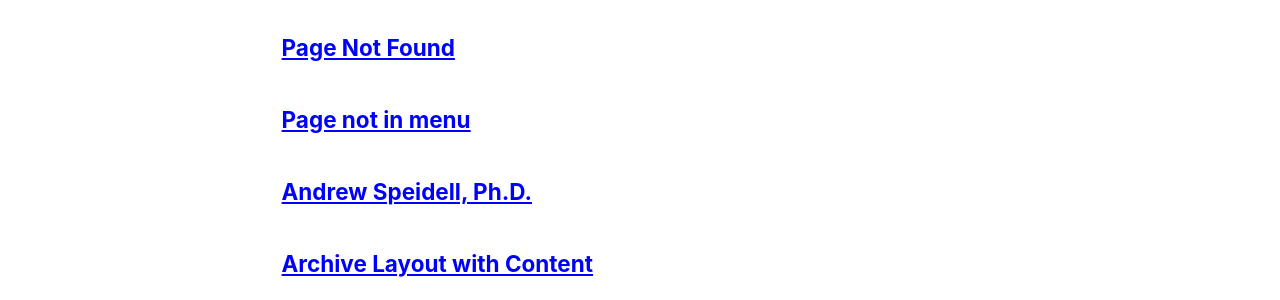
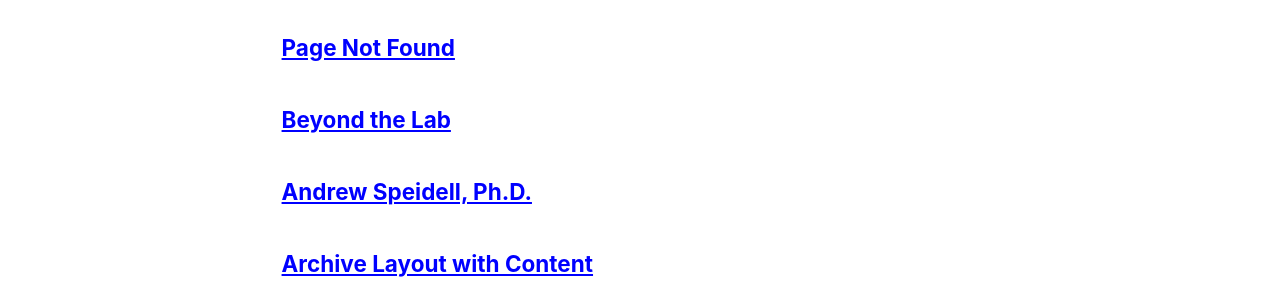
Before and after one commit to Speidell/speidell.github.io, a Jekyll site: the page built from _pages/page-archive.html, in a window 1280 px wide and 900 px high. Shown: the part 138-438 px from the top of the window. Built offline with Jekyll 4.4.1, drawn with Linux system fonts in a browser that asks for light colours; a script bundle is joined from its source files by our own code; library files that are not in the unit come from our copies.

Commit message:
Update OtherItems.md

```diff
--- a/_pages/OtherItems.md
+++ b/_pages/OtherItems.md
@@ -1,9 +1,11 @@
 ---
-permalink: /non-menu-page/
-title: "Page not in menu"
+permalink: /OtherItems/
+title: "Beyond the Lab"
 author_profile: true
 redirect_from:
-  - "/nmp/"
+  - "/OtherItems/"
+  - "/BeyondtheLab/"
+  - "/Beyond the Lab/"
   - "/nmp.html"
 ---
 
```
